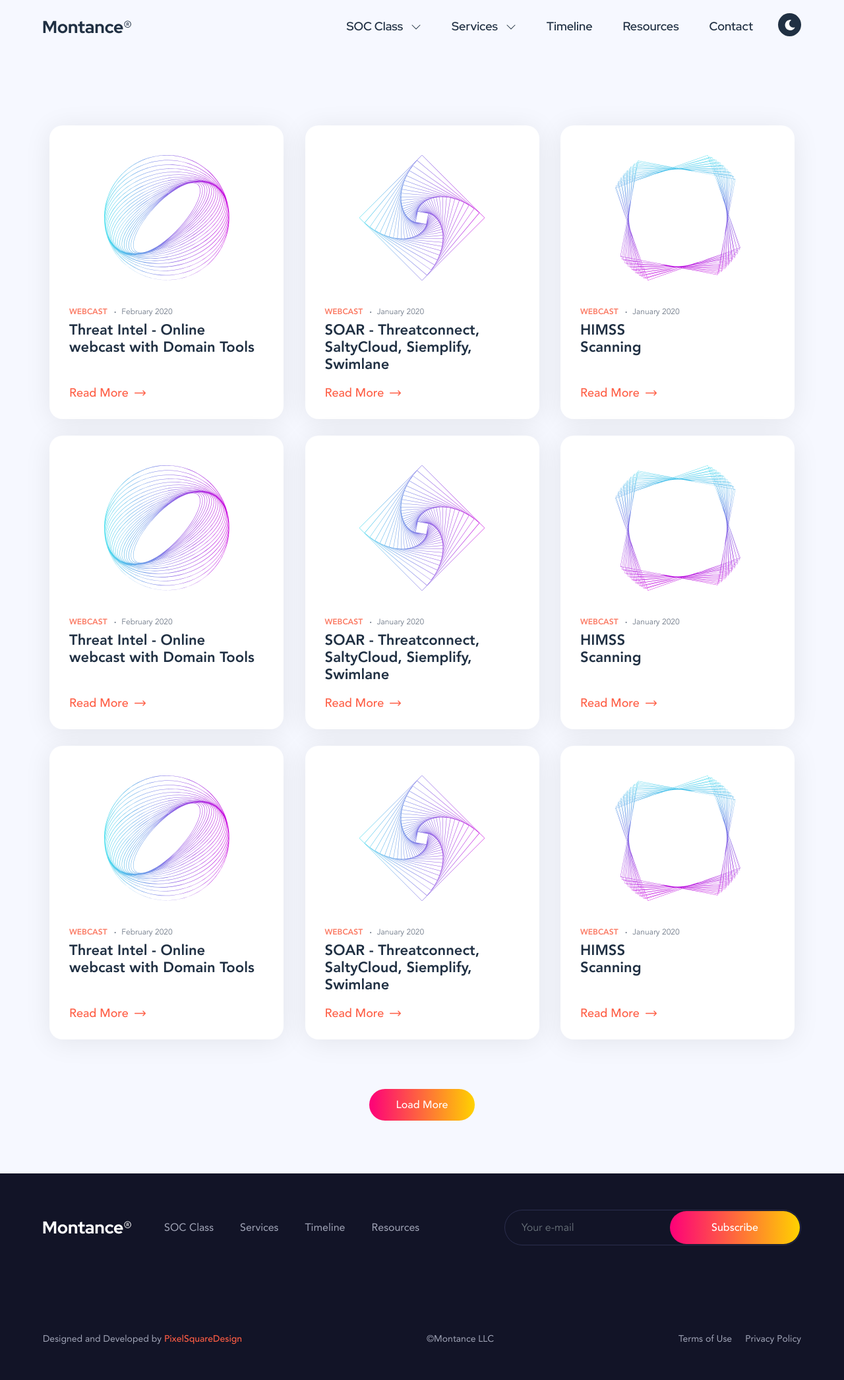
After one commit to waynegeezer/montance, a PHP site: page /presentations.php in a window 1280 px wide. The commit adds this page. Shown: the whole page at 66% size. Run offline with PHP 8.4, Linux system fonts and the light colour scheme.

Commit message:
presentations/publication page dev

```diff
--- a/content/css/styles.css
+++ b/content/css/styles.css
@@ -2482,6 +2482,112 @@ body.dark-theme .filter-content-grid .icon-content-box .icon-content {
   }
 }
 
+/* Icon Content */
+/* line 2, ../sass/module/_img-content.scss */
+.img-content-grid {
+  display: flex;
+  flex-flow: row wrap;
+  justify-content: space-between;
+}
+
+/* line 7, ../sass/module/_img-content.scss */
+.img-content-block {
+  padding: 10px;
+  width: 375px;
+  height: 465px;
+  margin-bottom: 5px;
+}
+/* line 12, ../sass/module/_img-content.scss */
+.img-content-block .img-content-box {
+  background: #fff;
+  box-shadow: 0 4px 40px rgba(0, 0, 0, 0.08);
+  border-radius: 20px;
+  height: 100%;
+  padding: 45px 30px 30px;
+}
+/* line 19, ../sass/module/_img-content.scss */
+.img-content-block .img-box {
+  background-size: cover;
+  background-position: center;
+  background-repeat: no-repeat;
+  width: 190px;
+  height: 190px;
+  display: block;
+  margin: 0 auto 35px;
+}
+/* line 27, ../sass/module/_img-content.scss */
+.img-content-block .img-box.img-box-webcast {
+  background-image: url("../images/icons/webcast.svg");
+}
+/* line 30, ../sass/module/_img-content.scss */
+.img-content-block .img-box.img-box-webcast-2 {
+  background-image: url("../images/icons/webcast-2.svg");
+}
+/* line 33, ../sass/module/_img-content.scss */
+.img-content-block .img-box.img-box-webcast-3 {
+  background-image: url("../images/icons/webcast-3.svg");
+}
+/* line 38, ../sass/module/_img-content.scss */
+.img-content-block .content-box .type {
+  font-family: "AvenirHeavy", sans-serif;
+  font-size: 12px;
+  font-size: 0.75rem;
+  line-height: 1;
+  color: #FB7B65;
+  text-transform: uppercase;
+}
+/* line 44, ../sass/module/_img-content.scss */
+.img-content-block .content-box .date {
+  font-family: "AvenirBook", sans-serif;
+  font-size: 12px;
+  font-size: 0.75rem;
+  line-height: 1;
+  color: #6E7887;
+  display: inline-block;
+  position: relative;
+  margin-left: 5px;
+}
+/* line 51, ../sass/module/_img-content.scss */
+.img-content-block .content-box .date:before {
+  content: ".";
+  position: relative;
+  color: #6E7887;
+  margin-right: 7px;
+  font-size: 19px;
+  font-size: 1.1875rem;
+  line-height: 1;
+  top: -2px;
+}
+/* line 60, ../sass/module/_img-content.scss */
+.img-content-block .content-box .heading {
+  font-family: "AvenirHeavy", sans-serif;
+  font-size: 22px;
+  font-size: 1.375rem;
+  line-height: 26px;
+  color: #203043;
+  margin: 5px 0 0;
+  min-height: 78px;
+}
+/* line 67, ../sass/module/_img-content.scss */
+.img-content-block .content-box a {
+  font-size: 18px;
+  font-size: 1.125rem;
+  line-height: 1;
+  margin-top: 22px;
+  display: inline-block;
+}
+/* line 72, ../sass/module/_img-content.scss */
+.img-content-block .content-box a:hover img {
+  margin-left: 7px;
+}
+/* line 76, ../sass/module/_img-content.scss */
+.img-content-block .content-box a img {
+  width: 17px;
+  margin: -2px 0 0 4px;
+  display: inline-block;
+  transition: all .3s;
+}
+
 /* Theme */
 /* Import all Theme Files */
 /* Home Page */
@@ -2660,6 +2766,16 @@ body.dark-theme .filter-content-grid .icon-content-box .icon-content {
   }
 }
 
+/* Publications Page */
+/* line 122, ../sass/theme/_landing.scss */
+.section-publications {
+  padding-top: 100px;
+}
+/* line 124, ../sass/theme/_landing.scss */
+.section-publications .btn-load-more {
+  margin-top: 60px;
+}
+
 /* Other Specific Files */
 
 /*# sourceMappingURL=styles.css.map */
--- a/content/sass/base/_variables.scss
+++ b/content/sass/base/_variables.scss
@@ -38,6 +38,7 @@ $orange: #FF300A;
 $orange-100: #FE673E;
 $orange-200: rgba(254, 93, 68, 0.1);
 $orange-300: #FE5D44;
+$orange-400: #FB7B65;
 $blue: #121427;
 $blue-100: #203043;
 $blue-300: #2B2E4E;
--- /dev/null
+++ b/content/sass/module/_img-content.scss
@@ -0,0 +1,84 @@
+/* Icon Content */
+.img-content-grid {
+    display: flex;
+    flex-flow: row wrap;
+    justify-content: space-between;
+}
+.img-content-block {
+    padding: 10px;
+    width: 375px;
+    height: 465px;
+    margin-bottom: 5px;
+    .img-content-box {
+        background: $white;
+        box-shadow: 0 4px 40px rgba(0, 0, 0, 0.08);
+        border-radius: 20px;
+        height: 100%;
+        padding: 45px 30px 30px;
+    }
+    .img-box {
+        background-size: cover;
+        background-position: center;
+        background-repeat: no-repeat;
+        width: 190px;
+        height: 190px;
+        display: block;
+        margin: 0 auto 35px;
+        &.img-box-webcast {
+            background-image: url("../images/icons/webcast.svg");
+        }
+        &.img-box-webcast-2 {
+            background-image: url("../images/icons/webcast-2.svg");
+        }
+        &.img-box-webcast-3 {
+            background-image: url("../images/icons/webcast-3.svg");
+        }
+    }
+    .content-box {
+        .type {
+            font-family: $avenir-heavy;
+            @include font-size(12px, 1);
+            color: $orange-400;
+            text-transform: uppercase;
+        }
+        .date {
+            font-family: $avenir-book;
+            @include font-size(12px, 1);
+            color: $grey;
+            display: inline-block;
+            position: relative;
+            margin-left: 5px;
+            &:before {
+                content: ".";
+                position: relative;
+                color: $grey;
+                margin-right: 7px;
+                @include font-size(19px, 1);
+                top: -2px;
+            }
+        }
+        .heading {
+            font-family: $avenir-heavy;
+            @include font-size(22px, 26px);
+            color: $blue-100;
+            margin: 5px 0 0;
+            min-height: 78px;
+        }
+        a {
+            @include font-size(18px, 1);
+            margin-top: 22px;
+            display: inline-block;
+            @include hover {
+                img {
+                    margin-left: 7px;
+                }
+            }
+            img {
+                width: 17px;
+                margin: -2px 0 0 4px;
+                display: inline-block;
+                transition: all .3s;
+            }
+        }
+    }
+}
--- a/content/sass/module/_module.scss
+++ b/content/sass/module/_module.scss
@@ -3,3 +3,4 @@
 @import "navigation-dots";
 @import "two-column";
 @import "filtering";
+@import "img-content"
--- a/content/sass/theme/_landing.scss
+++ b/content/sass/theme/_landing.scss
@@ -118,3 +118,10 @@
         }
     }
 }
+/* Publications Page */
+.section-publications {
+    padding-top: 100px;
+    .btn-load-more {
+        margin-top: 60px;
+    }
+}
--- /dev/null
+++ b/presentations.php
@@ -0,0 +1,137 @@
+<!doctype html>
+<html lang="en">
+<head>
+    <meta charset="utf-8">
+    <meta http-equiv="X-UA-Compatible" content="IE=edge">
+    <meta name="viewport" content="width=device-width, initial-scale=1">
+    <meta name="title" content="">
+    <meta name="description" content="" />
+    <meta name="keywords" content="" />
+    <title>Montance</title>
+    <link rel="canonical" href="" />
+    <link rel="icon" href="content/images/favicon.png">
+    <link rel="stylesheet" href="content/css/bootstrap.min.css">
+    <link rel="stylesheet" href="content/css/styles.css">
+</head>
+<body class="contact-page">
+    <?php
+        include ("content/views/header.php");
+    ?>
+    <main>
+        <section class="section-publications">
+            <div class="container">
+                <div class="img-content-grid">
+                    <div class="img-content-block">
+                        <div class="img-content-box">
+                            <div class="img-box img-box-webcast"></div>
+                            <div class="content-box">
+                                <span class="type">webcast</span>
+                                <span class="date">February 2020</span>
+                                <h4 class="heading">Threat Intel - Online webcast with Domain Tools</h4>
+                                <a class="btn-text" href="" target="_blank">Read More <img src="content/images/icons/arrow-right.svg" alt=""></a>
+                            </div>
+                        </div>
+                    </div>
+                    <div class="img-content-block">
+                        <div class="img-content-box">
+                            <div class="img-box img-box-webcast-2"></div>
+                            <div class="content-box">
+                                <span class="type">webcast</span>
+                                <span class="date">January 2020</span>
+                                <h4 class="heading">SOAR - Threatconnect, SaltyCloud, Siemplify, Swimlane</h4>
+                                <a class="btn-text" href="" target="_blank">Read More <img src="content/images/icons/arrow-right.svg" alt=""></a>
+                            </div>
+                        </div>
+                    </div>
+                    <div class="img-content-block">
+                        <div class="img-content-box">
+                            <div class="img-box img-box-webcast-3"></div>
+                            <div class="content-box">
+                                <span class="type">webcast</span>
+                                <span class="date">January 2020</span>
+                                <h4 class="heading">HIMSS <br>Scanning</h4>
+                                <a class="btn-text" href="" target="_blank">Read More <img src="content/images/icons/arrow-right.svg" alt=""></a>
+                            </div>
+                        </div>
+                    </div>
+                    <div class="img-content-block">
+                        <div class="img-content-box">
+                            <div class="img-box img-box-webcast"></div>
+                            <div class="content-box">
+                                <span class="type">webcast</span>
+                                <span class="date">February 2020</span>
+                                <h4 class="heading">Threat Intel - Online webcast with Domain Tools</h4>
+                                <a class="btn-text" href="" target="_blank">Read More <img src="content/images/icons/arrow-right.svg" alt=""></a>
+                            </div>
+                        </div>
+                    </div>
+                    <div class="img-content-block">
+                        <div class="img-content-box">
+                            <div class="img-box img-box-webcast-2"></div>
+                            <div class="content-box">
+                                <span class="type">webcast</span>
+                                <span class="date">January 2020</span>
+                                <h4 class="heading">SOAR - Threatconnect, SaltyCloud, Siemplify, Swimlane</h4>
+                                <a class="btn-text" href="" target="_blank">Read More <img src="content/images/icons/arrow-right.svg" alt=""></a>
+                            </div>
+                        </div>
+                    </div>
+                    <div class="img-content-block">
+                        <div class="img-content-box">
+                            <div class="img-box img-box-webcast-3"></div>
+                            <div class="content-box">
+                                <span class="type">webcast</span>
+                                <span class="date">January 2020</span>
+                                <h4 class="heading">HIMSS <br>Scanning</h4>
+                                <a class="btn-text" href="" target="_blank">Read More <img src="content/images/icons/arrow-right.svg" alt=""></a>
+                            </div>
+                        </div>
+                    </div>
+                    <div class="img-content-block">
+                        <div class="img-content-box">
+                            <div class="img-box img-box-webcast"></div>
+                            <div class="content-box">
+                                <span class="type">webcast</span>
+                                <span class="date">February 2020</span>
+                                <h4 class="heading">Threat Intel - Online webcast with Domain Tools</h4>
+                                <a class="btn-text" href="" target="_blank">Read More <img src="content/images/icons/arrow-right.svg" alt=""></a>
+                            </div>
+                        </div>
+                    </div>
+                    <div class="img-content-block">
+                        <div class="img-content-box">
+                            <div class="img-box img-box-webcast-2"></div>
+                            <div class="content-box">
+                                <span class="type">webcast</span>
+                                <span class="date">January 2020</span>
+                                <h4 class="heading">SOAR - Threatconnect, SaltyCloud, Siemplify, Swimlane</h4>
+                                <a class="btn-text" href="" target="_blank">Read More <img src="content/images/icons/arrow-right.svg" alt=""></a>
+                            </div>
+                        </div>
+                    </div>
+                    <div class="img-content-block">
+                        <div class="img-content-box">
+                            <div class="img-box img-box-webcast-3"></div>
+                            <div class="content-box">
+                                <span class="type">webcast</span>
+                                <span class="date">January 2020</span>
+                                <h4 class="heading">HIMSS <br>Scanning</h4>
+                                <a class="btn-text" href="" target="_blank">Read More <img src="content/images/icons/arrow-right.svg" alt=""></a>
+                            </div>
+                        </div>
+                    </div>
+                </div>
+                <button class="btn btn-primary btn-load-more d-block mx-auto">Load More</button>
+            </div>
+        </section>
+    </main>
+    <?php
+        include ("content/views/footer.php");
+    ?>
+
+    <script defer src="content/scripts/jquery.min.js"></script>
+    <script defer src="content/scripts/popper.min.js"></script>
+    <script defer src="content/scripts/bootstrap.min.js"></script>
+    <script defer src="content/scripts/script.js"></script>
+</body>
+</html>
```
Also changed, not shown: content/images/icons/webcast-2.svg (added), content/images/icons/webcast-3.svg (added), content/images/icons/webcast.svg (added), 1 other file.
